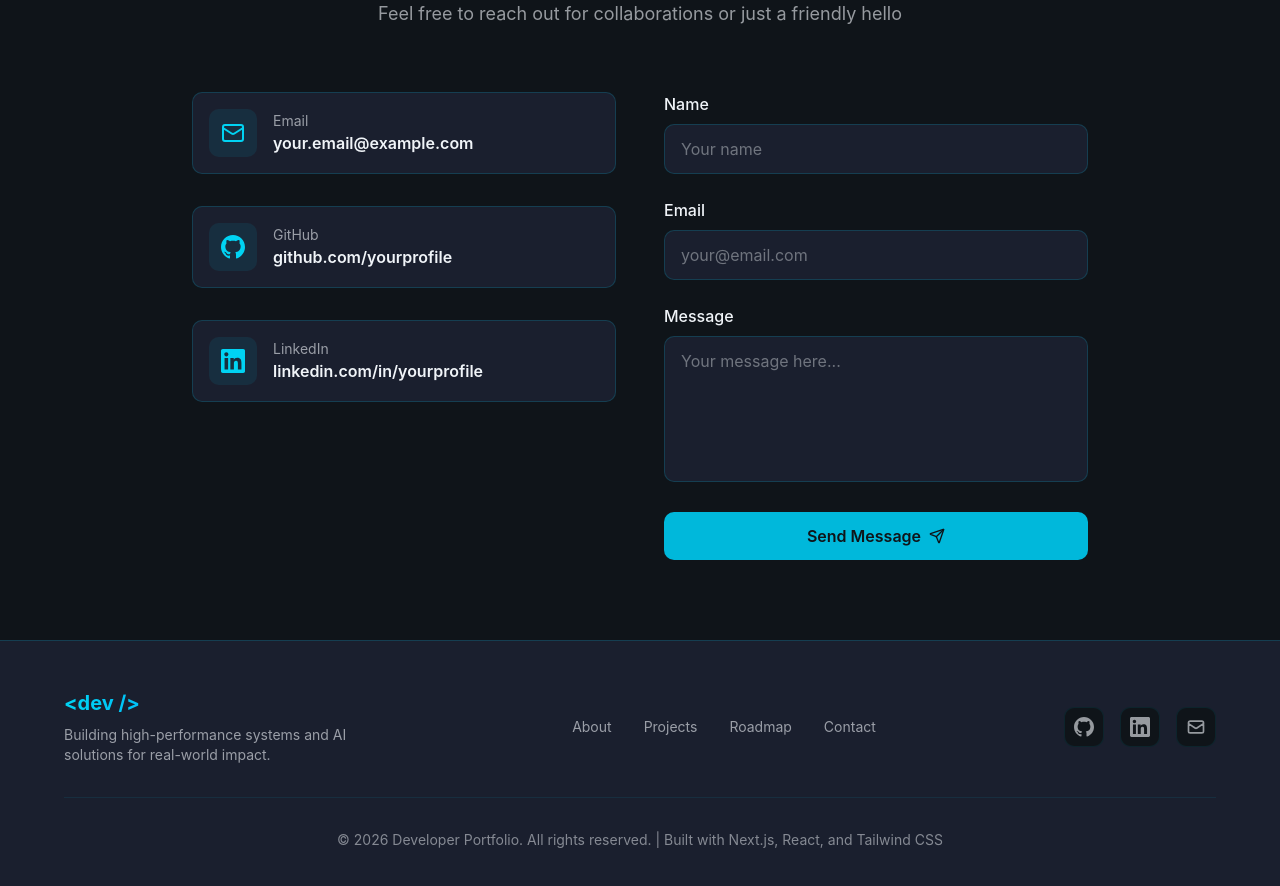
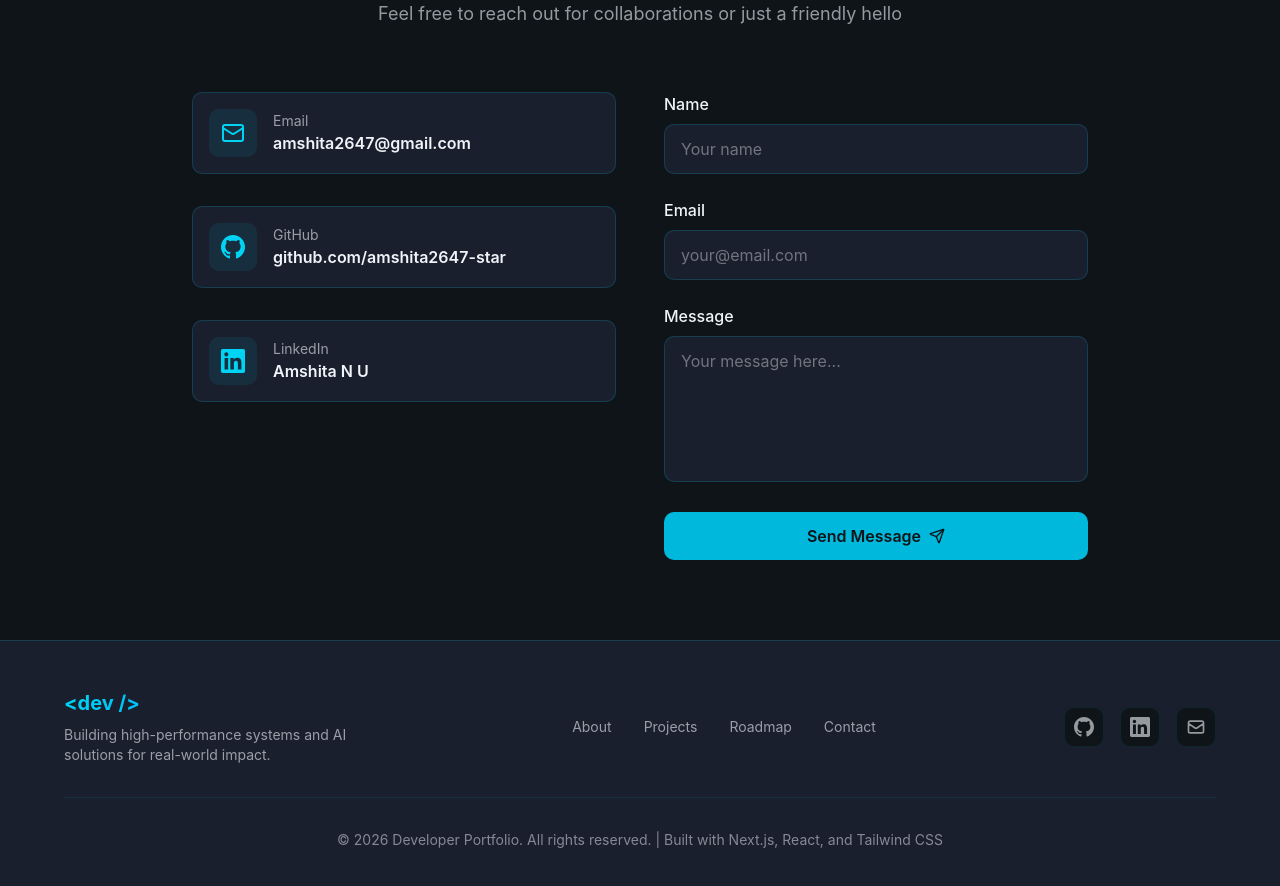
Before and after one commit to amshita2647-star/Portfolio, a Next.js app: page / in a window 1280 px wide. Shown: the part 4620-5506 px from the top of the page. Built offline with nearby package versions, Linux system fonts and the light colour scheme.

Commit message:
feat: update contact info to personal details

```diff
--- a/components/contact.tsx
+++ b/components/contact.tsx
@@ -79,7 +79,7 @@ export function Contact() {
           <motion.div variants={itemVariants} className="space-y-8">
             <div className="group">
               <a
-                href="mailto:your.email@example.com"
+                href="mailto:amshita2647@gmail.com"
                 className="flex items-center gap-4 p-4 bg-card border border-cyan-500/20 rounded-lg hover:border-cyan-400/50 transition-all duration-300"
               >
                 <div className="w-12 h-12 flex items-center justify-center rounded-lg bg-cyan-500/10 text-cyan-400 group-hover:bg-cyan-400/20 transition-colors">
@@ -87,14 +87,14 @@ export function Contact() {
                 </div>
                 <div>
                   <p className="text-foreground/60 text-sm">Email</p>
-                  <p className="text-foreground font-semibold">your.email@example.com</p>
+                  <p className="text-foreground font-semibold">amshita2647@gmail.com</p>
                 </div>
               </a>
             </div>
 
             <div className="group">
               <a
-                href="https://github.com"
+                href="https://github.com/amshita2647-star"
                 target="_blank"
                 rel="noopener noreferrer"
                 className="flex items-center gap-4 p-4 bg-card border border-cyan-500/20 rounded-lg hover:border-cyan-400/50 transition-all duration-300"
@@ -106,14 +106,14 @@ export function Contact() {
                 </div>
                 <div>
                   <p className="text-foreground/60 text-sm">GitHub</p>
-                  <p className="text-foreground font-semibold">github.com/yourprofile</p>
+                  <p className="text-foreground font-semibold">github.com/amshita2647-star</p>
                 </div>
               </a>
             </div>
 
             <div className="group">
               <a
-                href="https://linkedin.com"
+                href="https://www.linkedin.com/in/amshita-n-u-7ab616377?utm_source=share_via&utm_content=profile&utm_medium=member_android"
                 target="_blank"
                 rel="noopener noreferrer"
                 className="flex items-center gap-4 p-4 bg-card border border-cyan-500/20 rounded-lg hover:border-cyan-400/50 transition-all duration-300"
@@ -125,7 +125,7 @@ export function Contact() {
                 </div>
                 <div>
                   <p className="text-foreground/60 text-sm">LinkedIn</p>
-                  <p className="text-foreground font-semibold">linkedin.com/in/yourprofile</p>
+                  <p className="text-foreground font-semibold">Amshita N U</p>
                 </div>
               </a>
             </div>
--- a/components/footer.tsx
+++ b/components/footer.tsx
@@ -45,7 +45,7 @@ export function Footer() {
           {/* Social Links */}
           <div className="flex gap-4">
             <a
-              href="https://github.com"
+              href="https://github.com/amshita2647-star"
               target="_blank"
               rel="noopener noreferrer"
               className="w-10 h-10 flex items-center justify-center rounded-lg bg-background hover:bg-cyan-500/10 text-foreground/60 hover:text-cyan-400 transition-all duration-300 border border-cyan-500/10"
@@ -56,7 +56,7 @@ export function Footer() {
               </svg>
             </a>
             <a
-              href="https://linkedin.com"
+              href="https://www.linkedin.com/in/amshita-n-u-7ab616377?utm_source=share_via&utm_content=profile&utm_medium=member_android"
               target="_blank"
               rel="noopener noreferrer"
               className="w-10 h-10 flex items-center justify-center rounded-lg bg-background hover:bg-cyan-500/10 text-foreground/60 hover:text-cyan-400 transition-all duration-300 border border-cyan-500/10"
@@ -67,7 +67,7 @@ export function Footer() {
               </svg>
             </a>
             <a
-              href="mailto:your.email@example.com"
+              href="mailto:amshita2647@gmail.com"
               className="w-10 h-10 flex items-center justify-center rounded-lg bg-background hover:bg-cyan-500/10 text-foreground/60 hover:text-cyan-400 transition-all duration-300 border border-cyan-500/10"
               aria-label="Email"
             >
```
